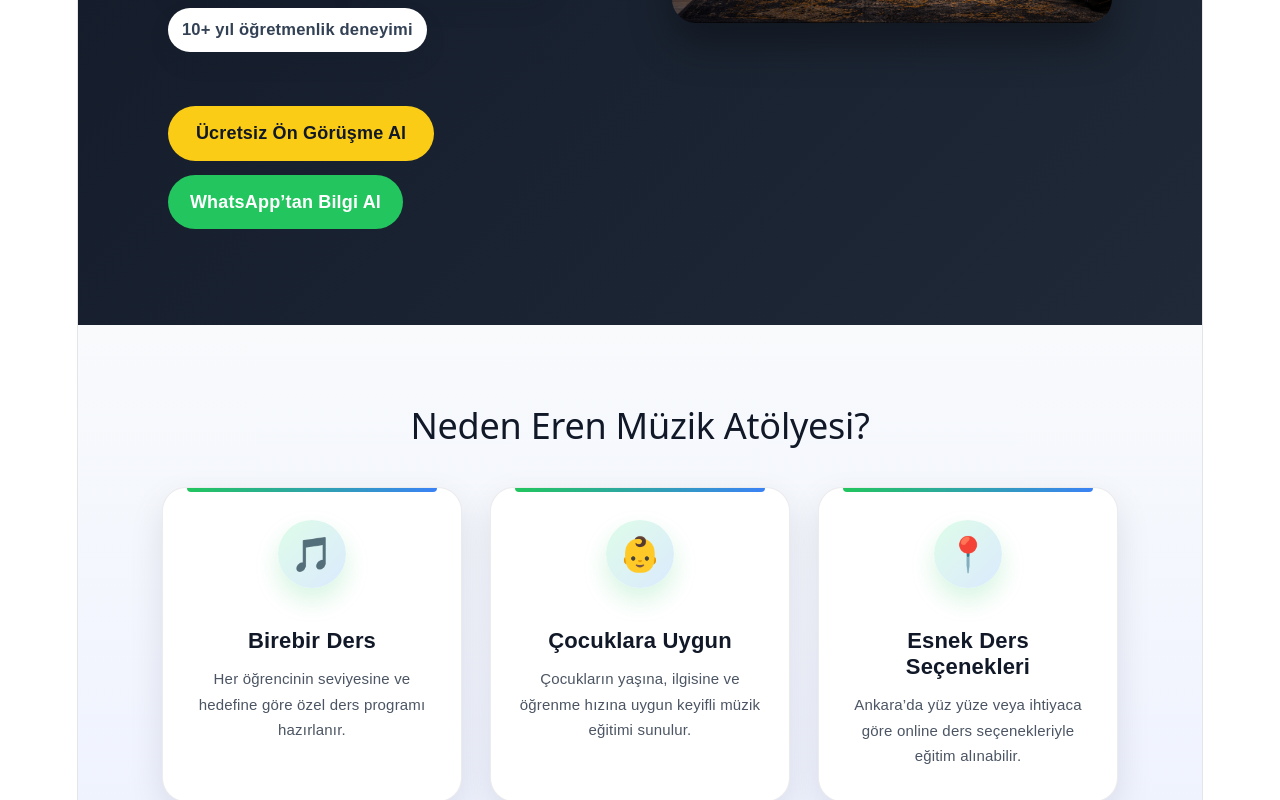
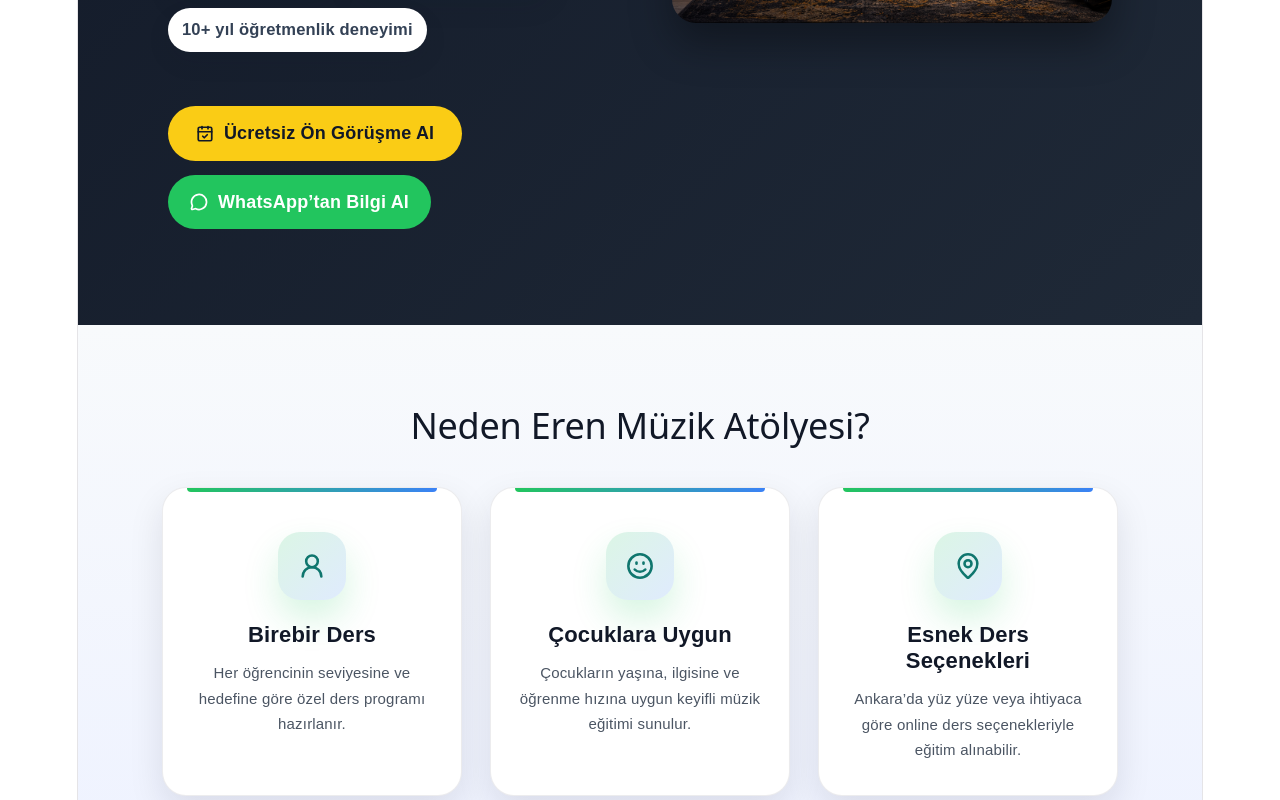
Before and after one commit to ErenOzusen/eren-muzik-atolyesi, a React (Vite) app: page / in a window 1280 px wide. Shown: the part 700-1500 px from the top of the page. Built offline with nearby package versions, Linux system fonts and the light colour scheme.

Commit message:
Site ikonlari profesyonel hale getirildi

```diff
--- a/package.json
+++ b/package.json
@@ -10,6 +10,7 @@
     "preview": "vite preview"
   },
   "dependencies": {
+    "lucide-react": "^1.21.0",
     "react": "^19.2.6",
     "react-dom": "^19.2.6"
   },
--- a/src/App.css
+++ b/src/App.css
@@ -3714,3 +3714,167 @@ margin-top: 10px;
     padding-top: 12px;
   }
 }
+
+/* FEATURE ICON PREMIUM UPDATE */
+.feature-icon {
+  width: 68px;
+  height: 68px;
+  border-radius: 22px;
+  display: inline-flex;
+  align-items: center;
+  justify-content: center;
+  margin-bottom: 28px;
+  background: linear-gradient(135deg, rgba(34, 197, 94, 0.16), rgba(59, 130, 246, 0.16));
+  color: #0f766e;
+  box-shadow: 0 18px 35px rgba(34, 197, 94, 0.18);
+}
+
+.feature-icon svg {
+  width: 28px;
+  height: 28px;
+  stroke: currentColor;
+}
+/* FEATURE CARD FINAL BALANCE */
+.feature-card {
+  padding-top: 44px;
+}
+
+.feature-icon {
+  margin-bottom: 22px;
+}
+
+.feature-card h3 {
+  margin-top: 0;
+}
+
+/* LESSON ICON PREMIUM UPDATE */
+.lesson-icon {
+  width: 70px;
+  height: 70px;
+  border-radius: 24px;
+  display: inline-flex;
+  align-items: center;
+  justify-content: center;
+  margin: 0 auto 24px;
+  background: linear-gradient(135deg, rgba(34, 197, 94, 0.16), rgba(59, 130, 246, 0.16));
+  color: #0f766e;
+  box-shadow: 0 18px 35px rgba(34, 197, 94, 0.16);
+}
+
+.lesson-icon svg {
+  width: 30px;
+  height: 30px;
+  stroke: currentColor;
+}
+
+/* PACKAGE ICON PREMIUM UPDATE */
+.package-icon {
+  width: 70px;
+  height: 70px;
+  border-radius: 24px;
+  display: inline-flex;
+  align-items: center;
+  justify-content: center;
+  margin: 0 auto 24px;
+  background: linear-gradient(135deg, rgba(34, 197, 94, 0.16), rgba(59, 130, 246, 0.16));
+  color: #0f766e;
+  box-shadow: 0 18px 35px rgba(34, 197, 94, 0.16);
+}
+
+.package-icon svg {
+  width: 30px;
+  height: 30px;
+  stroke: currentColor;
+}
+
+/* CONTACT BUTTON ICON ALIGNMENT */
+.contact-button {
+  display: inline-flex;
+  align-items: center;
+  justify-content: center;
+  gap: 10px;
+}
+
+.contact-button svg {
+  width: 18px;
+  height: 18px;
+  flex-shrink: 0;
+}
+
+/* WHATSAPP BUTTON ICON ALIGNMENT */
+.whatsapp-button {
+  display: inline-flex;
+  align-items: center;
+  justify-content: center;
+  gap: 10px;
+}
+
+.whatsapp-button svg {
+  width: 18px;
+  height: 18px;
+  flex-shrink: 0;
+}
+
+/* CTA BUTTON ICON PREMIUM ALIGNMENT */
+.lesson-button {
+  display: inline-flex;
+  align-items: center;
+  justify-content: center;
+  gap: 10px;
+  text-align: center;
+}
+
+.lesson-button svg {
+  width: 18px;
+  height: 18px;
+  flex-shrink: 0;
+}
+
+/* CTA BUTTON ICON PREMIUM ALIGNMENT */
+.lesson-button {
+  display: inline-flex;
+  align-items: center;
+  justify-content: center;
+  gap: 10px;
+  text-align: center;
+}
+
+.lesson-button svg {
+  width: 18px;
+  height: 18px;
+  flex-shrink: 0;
+}
+
+/* CTA BUTTON ICON PREMIUM ALIGNMENT */
+.lesson-button {
+  display: inline-flex;
+  align-items: center;
+  justify-content: center;
+  gap: 12px;
+  text-align: center;
+  min-height: 78px;
+  padding-left: 26px;
+  padding-right: 26px;
+}
+
+.lesson-button svg {
+  width: 18px;
+  height: 18px;
+  flex-shrink: 0;
+}
+
+/* HERO BUTTON ICON ALIGNMENT */
+.hero-button,
+.whatsapp-button {
+  display: inline-flex;
+  align-items: center;
+  justify-content: center;
+  gap: 10px;
+}
+
+.hero-button svg,
+.whatsapp-button svg {
+  width: 18px;
+  height: 18px;
+  flex-shrink: 0;
+}
--- a/src/App.jsx
+++ b/src/App.jsx
@@ -1,4 +1,16 @@
 import { useEffect, useState } from "react";
+import {
+  UserRound,
+  Smile,
+  MapPin,
+  Guitar,
+  Piano,
+  AudioWaveform,
+  Star,
+  TrendingUp,
+  MessageCircle,
+  CalendarCheck,
+} from "lucide-react";
 import "./App.css";
 
 const WHATSAPP_PREFILL_MESSAGE =
@@ -828,6 +840,7 @@ if (isAdminPage) {
 
   <div className="hero-buttons">
   <a href="#iletisim" className="hero-button">
+    <CalendarCheck size={18} strokeWidth={2.3} />
     Ücretsiz Ön Görüşme Al
   </a>
 
@@ -837,6 +850,7 @@ if (isAdminPage) {
     rel="noopener noreferrer"
     className="whatsapp-button"
   >
+    <MessageCircle size={18} strokeWidth={2.3} />
     WhatsApp’tan Bilgi Al
   </a>
 </div>
@@ -852,19 +866,25 @@ if (isAdminPage) {
 
   <div className="feature-list">
   <div className="feature-card">
-      <span className="feature-icon">🎵</span>
+    <span className="feature-icon">
+      <UserRound strokeWidth={2.2} />
+    </span>
     <h3>Birebir Ders</h3>
     <p>Her öğrencinin seviyesine ve hedefine göre özel ders programı hazırlanır.</p>
   </div>
 
   <div className="feature-card">
-      <span className="feature-icon">👶</span>
+    <span className="feature-icon">
+      <Smile strokeWidth={2.2} />
+    </span>
     <h3>Çocuklara Uygun</h3>
     <p>Çocukların yaşına, ilgisine ve öğrenme hızına uygun keyifli müzik eğitimi sunulur.</p>
   </div>
 
   <div className="feature-card">
-      <span className="feature-icon">📍</span>
+    <span className="feature-icon">
+      <MapPin strokeWidth={2.2} />
+    </span>
     <h3>Esnek Ders Seçenekleri</h3>
     <p>Ankara’da yüz yüze veya ihtiyaca göre online ders seçenekleriyle eğitim alınabilir.</p>
   </div>
@@ -926,7 +946,9 @@ if (isAdminPage) {
 
   <div className="lesson-list">
   <div className="lesson-card">
-      <div className="lesson-icon">🎸</div>
+    <div className="lesson-icon">
+      <Guitar strokeWidth={2.2} />
+    </div>
     <h3>Gitar Dersi</h3>
 
     <p>
@@ -947,12 +969,15 @@ if (isAdminPage) {
       rel="noopener noreferrer"
       className="lesson-button"
     >
+     <MessageCircle size={18} strokeWidth={2.3} />
 Gitar Dersi İçin Bilgi Al
     </a>
   </div>
 
   <div className="lesson-card">
-      <div className="lesson-icon">🎹</div>
+    <div className="lesson-icon">
+      <Piano strokeWidth={2.2} />
+    </div>
     <h3>Piyano Dersi</h3>
 
     <p>
@@ -973,12 +998,15 @@ if (isAdminPage) {
       rel="noopener noreferrer"
       className="lesson-button"
     >
+      <MessageCircle size={18} strokeWidth={2.3} />
 Piyano Dersi İçin Bilgi Al
     </a>
   </div>
 
   <div className="lesson-card">
-      <div className="lesson-icon">🎸</div>
+    <div className="lesson-icon">
+      <AudioWaveform strokeWidth={2.2} />
+    </div>
     <h3>Bas Gitar Dersi</h3>
 
     <p>
@@ -1000,6 +1028,7 @@ if (isAdminPage) {
       rel="noopener noreferrer"
       className="lesson-button"
     >
+      <MessageCircle size={18} strokeWidth={2.3} />
 Bas Gitar Dersi İçin Bilgi Al
     </a>
   </div>
@@ -1018,7 +1047,9 @@ if (isAdminPage) {
 
   <div className="package-list">
   <div className="package-card">
-      <div className="package-icon">🥉</div>
+    <div className="package-icon">
+      <Star strokeWidth={2.2} />
+    </div>
     <h3>Başlangıç Paketi</h3>
 
     <p>
@@ -1040,12 +1071,15 @@ if (isAdminPage) {
       rel="noopener noreferrer"
       className="lesson-button"
     >
+      <MessageCircle size={18} strokeWidth={2.3} />
 Başlangıç Paketi İçin Bilgi Al
     </a>
   </div>
 
   <div className="package-card">
-      <div className="package-icon">🥈</div>
+    <div className="package-icon">
+      <TrendingUp strokeWidth={2.2} />
+    </div>
     <h3>Gelişim Paketi</h3>
 
     <p>
@@ -1067,12 +1101,15 @@ if (isAdminPage) {
       rel="noopener noreferrer"
       className="lesson-button"
     >
+      <MessageCircle size={18} strokeWidth={2.3} />
 Gelişim Paketi İçin Bilgi Al
     </a>
   </div>
 
   <div className="package-card">
-      <div className="package-icon">🥇</div>
+    <div className="package-icon">
+      <Smile strokeWidth={2.2} />
+    </div>
     <h3>Çocuklar İçin Müzik</h3>
 
     <p>
@@ -1094,47 +1131,9 @@ if (isAdminPage) {
       rel="noopener noreferrer"
       className="lesson-button"
     >
+      <MessageCircle size={18} strokeWidth={2.3} />
 Çocuklar İçin Bilgi Al
     </a>
-    </div>
-  </div>
-</section>
-
-<section id="surec" className="process-section reveal">
-  <div className="section-header">
-    <span className="section-badge">Ders Süreci</span>
-    <h2>Ders Süreci Nasıl İşliyor?</h2>
-    <p>
-      Her öğrenci için hedefe, seviyeye ve müzik zevkine göre ilerleyen
-      kişisel bir ders planı oluşturulur.
-    </p>
-  </div>
-
-  <div className="process-grid">
-    <div className="process-card">
-      <div className="process-number">01</div>
-      <h3>Tanışma ve Hedef Belirleme</h3>
-      <p>
-        Öğrencinin seviyesi, müzik zevki ve hedefleri birlikte değerlendirilir.
-      </p>
-    </div>
-
-    <div className="process-card">
-      <div className="process-number">02</div>
-      <h3>Kişiye Özel Ders Planı</h3>
-      <p>
-        Gitar, piyano veya müzik teorisi dersleri öğrencinin hızına göre
-        planlanır.
-      </p>
-    </div>
-
-    <div className="process-card">
-      <div className="process-number">03</div>
-      <h3>Düzenli Takip ve Gelişim</h3>
-      <p>
-        Her derste ilerleme takip edilir, pratik önerileriyle gelişim
-        desteklenir.
-      </p>
   </div>
 </div>
 </section>
@@ -1287,6 +1286,7 @@ if (isAdminPage) {
   rel="noopener noreferrer"
   className="whatsapp-button"
 >
+  <MessageCircle size={18} strokeWidth={2.3} />
   WhatsApp’tan Sor
 </a>
   </div>
@@ -1305,6 +1305,7 @@ if (isAdminPage) {
   rel="noopener noreferrer"
   className="contact-button"
 >
+  <MessageCircle size={18} strokeWidth={2.3} />
   WhatsApp ile Yaz
 </a>
   </div>
```
Also changed, not shown: 1 other file (tests, documents, lock files or other folders). Lines whose indentation alone changed are shown as unchanged.
